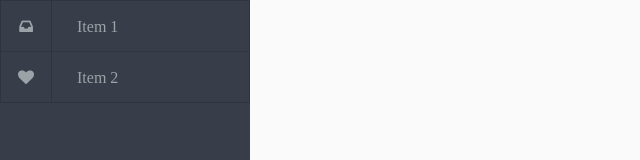
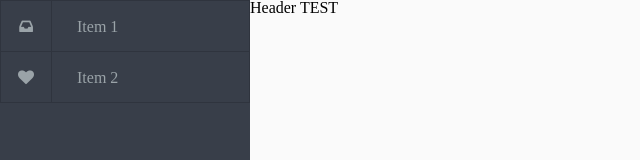
Before and after one commit to jungpaeng/bitcoin.explorer, a React (Create React App) app: page / in a window 1280 px wide. Shown: the top 160 px of the page, without its empty margins (0-640 px from the left). Built offline with nearby package versions, Linux system fonts and the light colour scheme; what typography would draw is missing.

Commit message:
:sparkles: Add children props to Header Component

```diff
--- a/src/Components/App/AppPresenter.tsx
+++ b/src/Components/App/AppPresenter.tsx
@@ -11,7 +11,9 @@ const AppContainer = styled.div`
 const AppPresenter = () => (
   <BrowserRouter>
     <AppContainer>
-      <Header />
+      <Header>
+        <h1>Header TEST</h1>
+      </Header>
     </AppContainer>
   </BrowserRouter>
 );
--- a/src/Components/Header/HeaderContainer.tsx
+++ b/src/Components/Header/HeaderContainer.tsx
@@ -1,10 +1,14 @@
 import * as React from 'react';
 import HeaderPresenter from './HeaderPresenter';
 
-class HeaderContainer extends React.Component {
-  public render() {
-    return <HeaderPresenter />;
-  }
+interface IProps {
+  children: React.ReactNode;
 }
 
+const HeaderContainer: React.FC<IProps> = ({ children }) => (
+  <HeaderPresenter>
+    {children}
+  </HeaderPresenter>
+);
+
 export default HeaderContainer;
--- a/src/Components/Header/HeaderPresenter.tsx
+++ b/src/Components/Header/HeaderPresenter.tsx
@@ -9,6 +9,10 @@ const MenuStatus = styled.input`
     & ~ nav {
       width: 250px;
 
+      & label[class="menu_state"] i::before {
+        content: "\f053";
+      }
+
       & ul {
         width: 100%;
         & li a i {
@@ -19,10 +23,10 @@ const MenuStatus = styled.input`
           transition: opacity 0.25s ease-in-out;
         }
       }
+    }
 
-      & label[class="menu_state"] i::before {
-        content: "\f053";
-      }
+    & ~ main {
+      left: 250px;
     }
   }
 `;
@@ -125,11 +129,22 @@ const Span = styled.span`
   transition: opacity 0.1s ease-in-out;
 `;
 
+const Main = styled.main`
+  position: absolute;
+  transition: all 0.15s ease-in-out;
+  top: 0;
+  left: 50px;
+`;
+
+interface IProps {
+  children: React.ReactNode;
+}
+
 interface IState {
   menuStatus: boolean;
 }
 
-class HeaderPresenter extends React.Component<any, IState> {
+class HeaderPresenter extends React.Component<IProps, IState> {
   public state: IState = {
     menuStatus: true,
   };
@@ -140,6 +155,7 @@ class HeaderPresenter extends React.Component<any, IState> {
   }
 
   public render() {
+    const { children } = this.props;
     const { menuStatus } = this.state;
 
     return(
@@ -169,7 +185,10 @@ class HeaderPresenter extends React.Component<any, IState> {
               </SLink>
             </ListItem>
           </List>
-        </Nav>;
+        </Nav>
+        <Main>
+          {children}
+        </Main>
       </>
     );
   }
```
